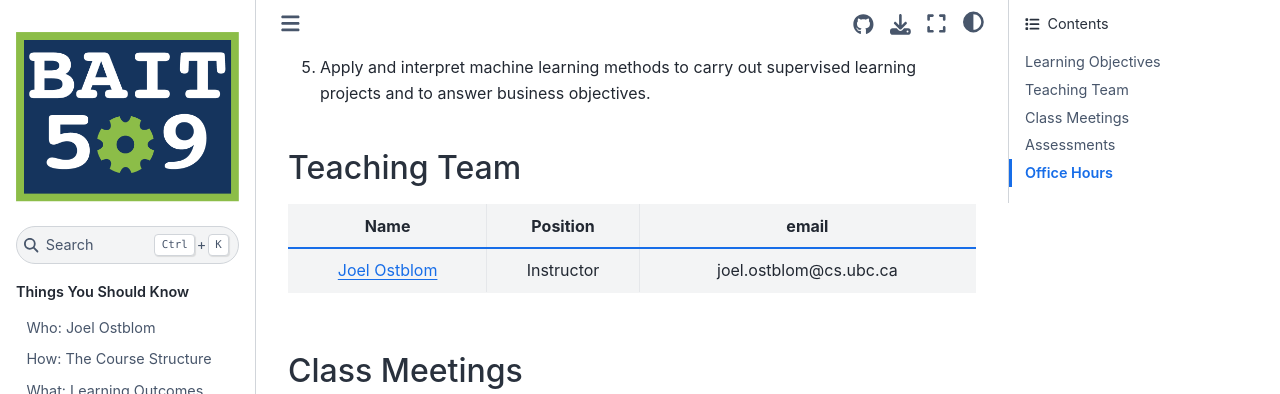
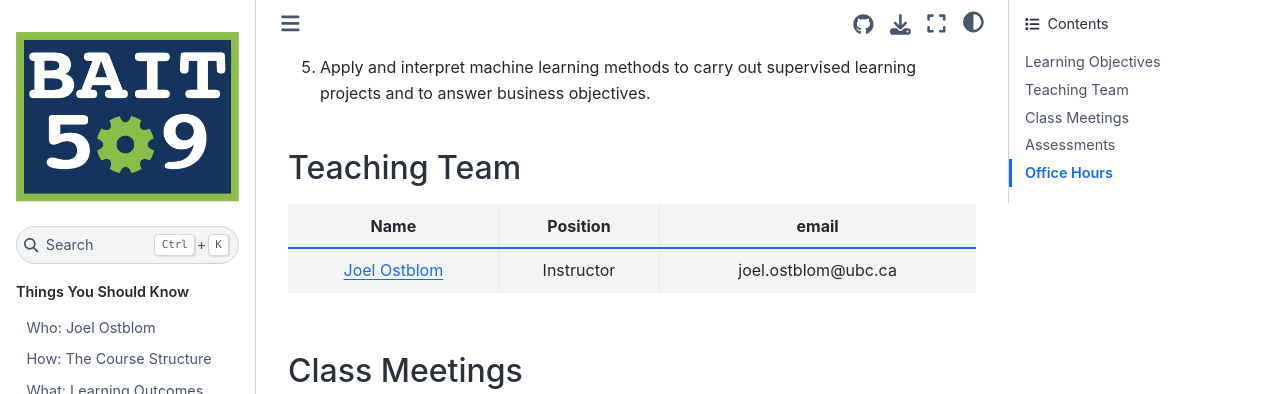
Before and after one commit to bait509-ubc/BAIT509, a Jupyter Book: the page built from intro.md, in a window 1280 px wide and 900 px high, scrolled down 655 px. Shown: the top 394 px of the window. Built offline with Jupyter Book 1.0.4 settings and Sphinx 7.4.7 and the Sphinx Book theme 1.1.4, drawn with Linux system fonts in a browser that asks for light colours; pages that are not in the unit, such as notebooks, are missing from menus.

Commit message:
Correct email

```diff
--- a/intro.md
+++ b/intro.md
@@ -17,7 +17,7 @@ By the end of the course, students are expected to be able to:
 
 | Name         | Position   | email |
 | :---:        | :---:      | :---:         |
-| [Joel Ostblom](https://www.joelostblom.com/) | Instructor | joel.ostblom@cs.ubc.ca |
+| [Joel Ostblom](https://www.joelostblom.com/) | Instructor | joel.ostblom@ubc.ca |
 
 ## Class Meetings
 
```
